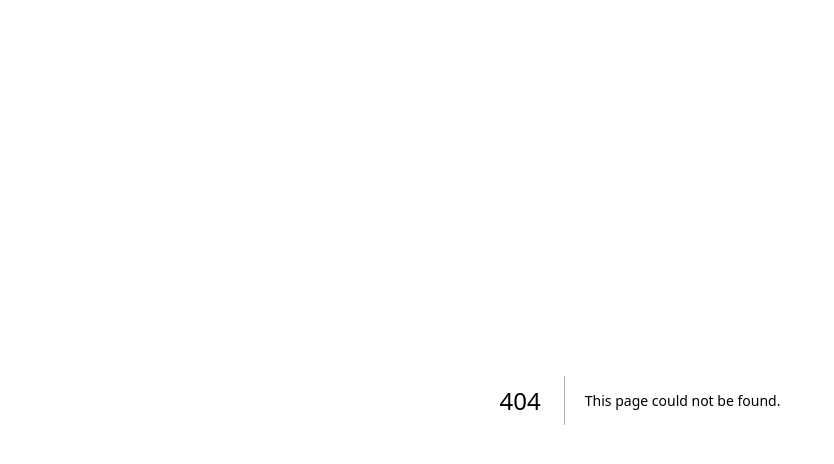
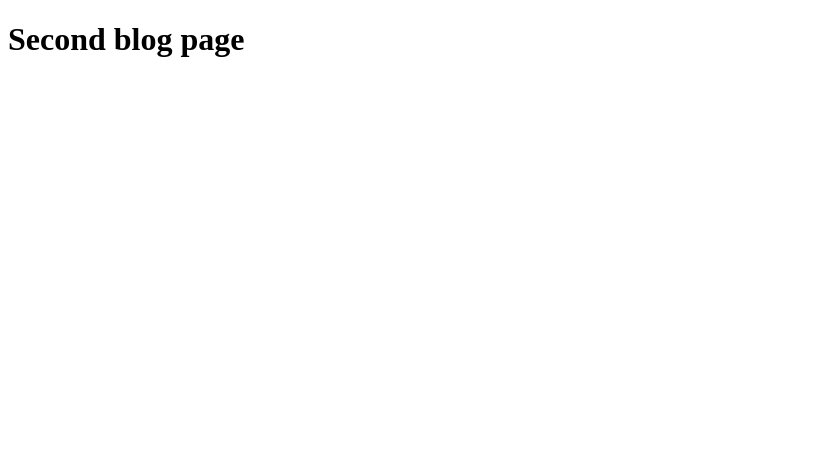
Before and after one commit to parvajio/routing-nextjs, a Next.js app: page /blog/second in a window 1280 px wide. Before the commit this address had no page. Shown: the top 464 px of the page, without its empty margins (0-834 px from the left). Built offline with nearby package versions, Linux system fonts and the light colour scheme.

Commit message:
nested routing

```diff
--- /dev/null
+++ b/src/app/blog/first/page.tsx
@@ -0,0 +1,4 @@
+export default function FirstBLog() {
+    return (
+    <h1>first blog page</h1>    )
+}
--- /dev/null
+++ b/src/app/blog/page.tsx
@@ -0,0 +1,5 @@
+export default function Blogs() {
+    return (
+        <h1>THis is blog page.</h1>
+    )
+}
--- /dev/null
+++ b/src/app/blog/second/page.tsx
@@ -0,0 +1,4 @@
+export default function SecondBLog() {
+    return (
+    <h1>Second blog page</h1>    )
+}
```
